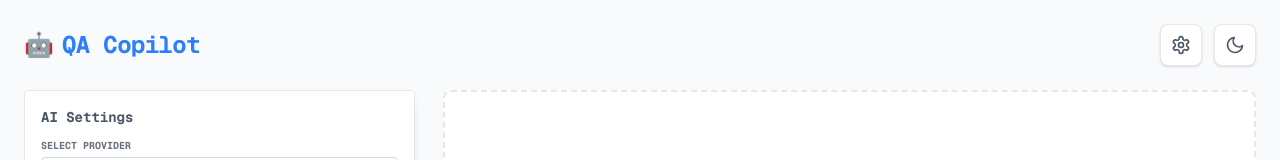
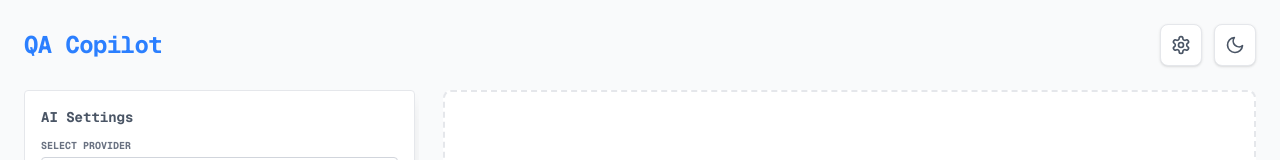
Before and after one commit to archndrx/qa-ai-test-gen, a Next.js app: page / in a window 1280 px wide. Shown: the top 160 px of the page. Built offline with nearby package versions, Linux system fonts and the light colour scheme.

Commit message:
remove icon

```diff
--- a/app/components/Header.tsx
+++ b/app/components/Header.tsx
@@ -17,8 +17,6 @@ export const Header: React.FC<HeaderProps> = ({ isDarkMode, toggleTheme, openSet
   return (
     <div className="flex justify-between items-center mb-6">
       <div className="flex items-center gap-2">
-        {/* Logo Icon (Optional Decor) */}
-        <span className="text-2xl">🤖</span>
         <h1 className="text-2xl font-bold tracking-tight text-blue-500">
           QA Copilot
         </h1>
```
